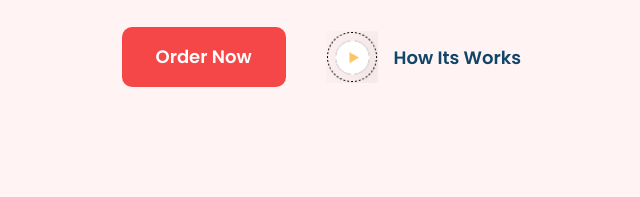
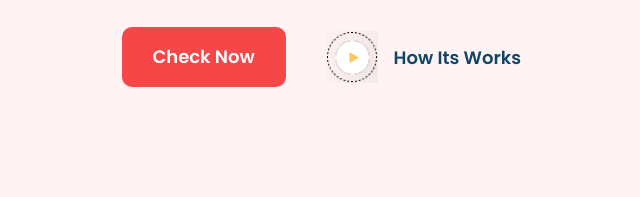
Before and after one commit to DevJubr/Food-Delivery-Landing-Page, a plain HTML site: page index.html in a window 1280 px wide. Shown: the part 590-787 px from the top of the page, 0-640 px from the left. Drawn offline with Linux system fonts and the light colour scheme.

Commit message:
chenge button content

```diff
--- a/index.html
+++ b/index.html
@@ -75,7 +75,7 @@
                   without getting out in this pandemic.
                 </p>
                 <div class="hero_btns">
-                  <button class="hero__btn">order now</button>
+                  <button class="hero__btn">check now</button>
                   <div class="heroVideo">
                     <img
                       src="./imgs/videoIcon.png"
```
